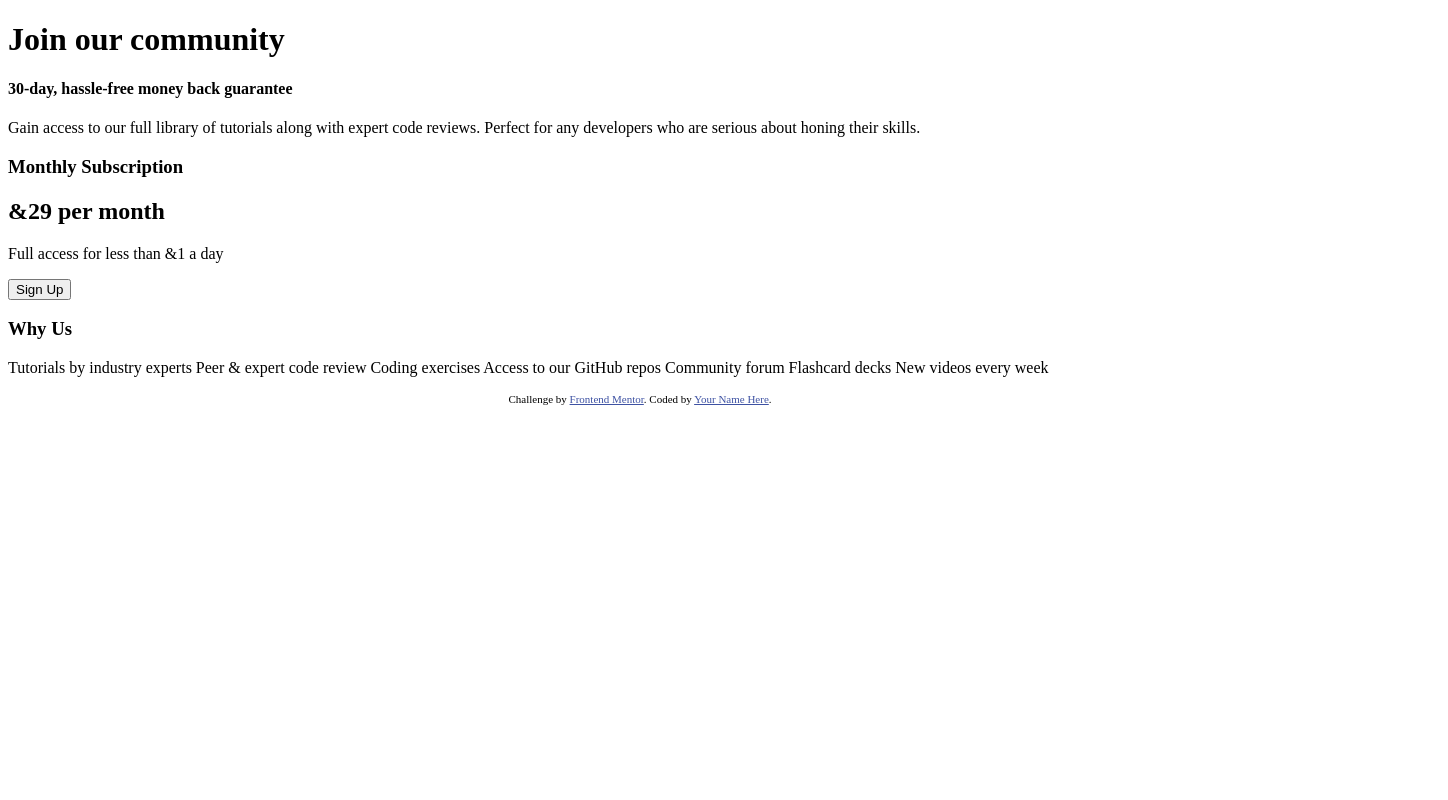
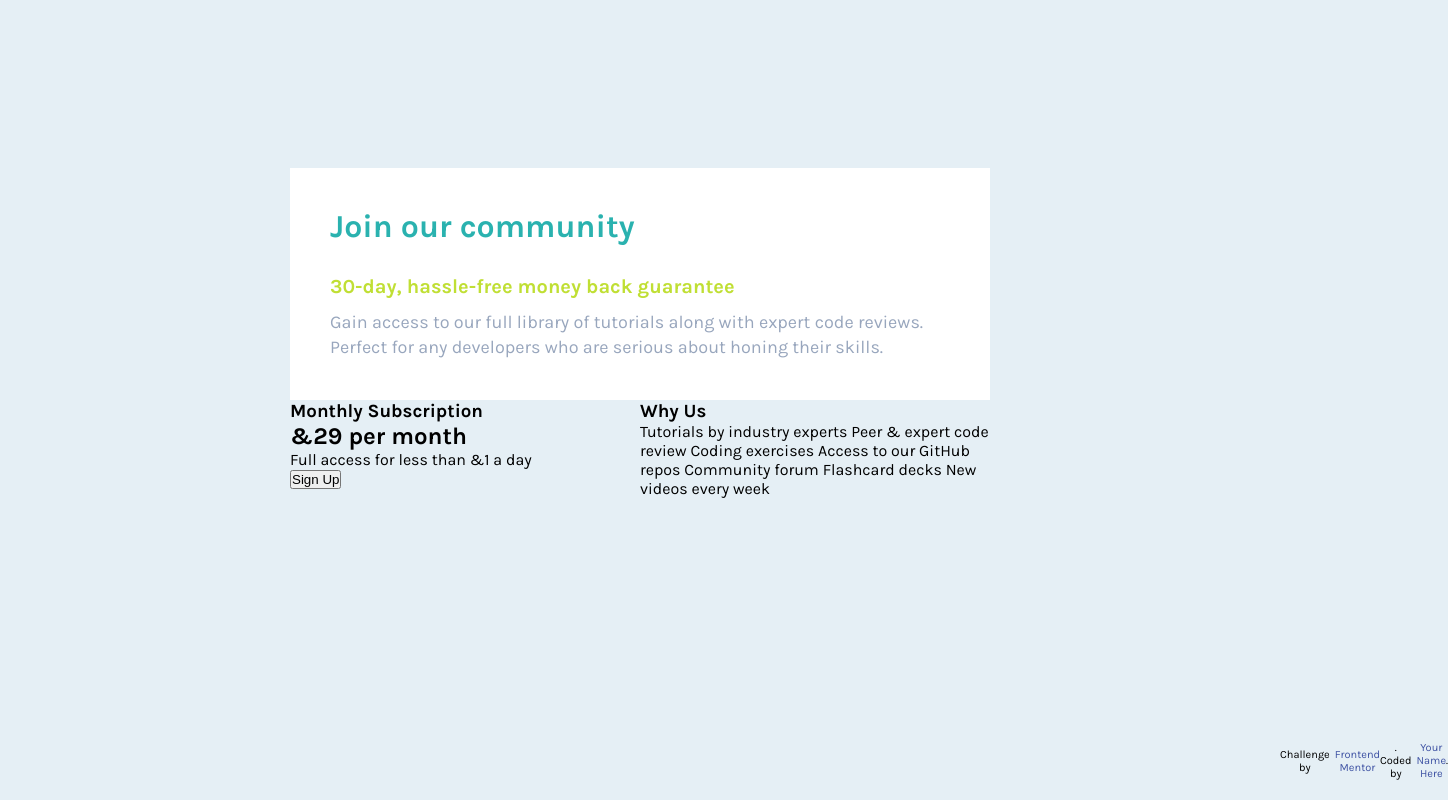
Before and after one commit to gilda-prv/Single-Price-Grid-Component, a plain HTML site: page index.html in a window 1280 px wide. Shown: the whole page, 1448 px wide, since content can reach past the window. Drawn offline with Linux system fonts and the light colour scheme.

Commit message:
Update style.css

```diff
--- a/style.css
+++ b/style.css
@@ -1,7 +1,62 @@
+@import url("https://fonts.googleapis.com/css2?family=Karla:wght@400;700&display=swap");
+* {
+  margin: 0;
+  padding: 0;
+  box-sizing: border-box;
+}
+body {
+  display: flex;
+  justify-content: center;
+  align-items: center;
+  min-height: 100vh;
+  background-color: hsl(204, 43%, 93%);
+  font-size: 16px;
+  font-family: "Karla", sans-serif;
+}
+.container {
+  padding: 20px 30px;
+  margin: 0 auto;
+}
+.grid {
+  display: grid;
+  grid-template-rows: 1fr 1fr;
+  max-width: 700px;
+}
+.card1 {
+  background-color: white;
+  padding: 40px 40px 40px 40px;
+}
+.card1 h1 {
+  color: hsl(179, 62%, 43%);
+  font-weight: 700;
+}
+.card1 h4 {
+  margin-top: 30px;
+  font-size: 20px;
+  color: hsl(71, 73%, 54%);
+}
+.card1 p {
+  margin-top: 12px;
+  color: hsl(218, 22%, 67%);
+  line-height: 25px;
+  font-size: 18px;
+  font-weight: 400;
+}
+.cards {
+  display: grid;
+  grid-template-columns: 1fr 1fr;
+}
 .attribution {
+  display: flex;
+  justify-content: center;
+  align-items: center;
+  position: absolute;
+  bottom: 20px;
   font-size: 11px;
   text-align: center;
 }
 .attribution a {
   color: hsl(228, 45%, 44%);
+  text-decoration: none;
+  margin-left: 5px;
 }
```
